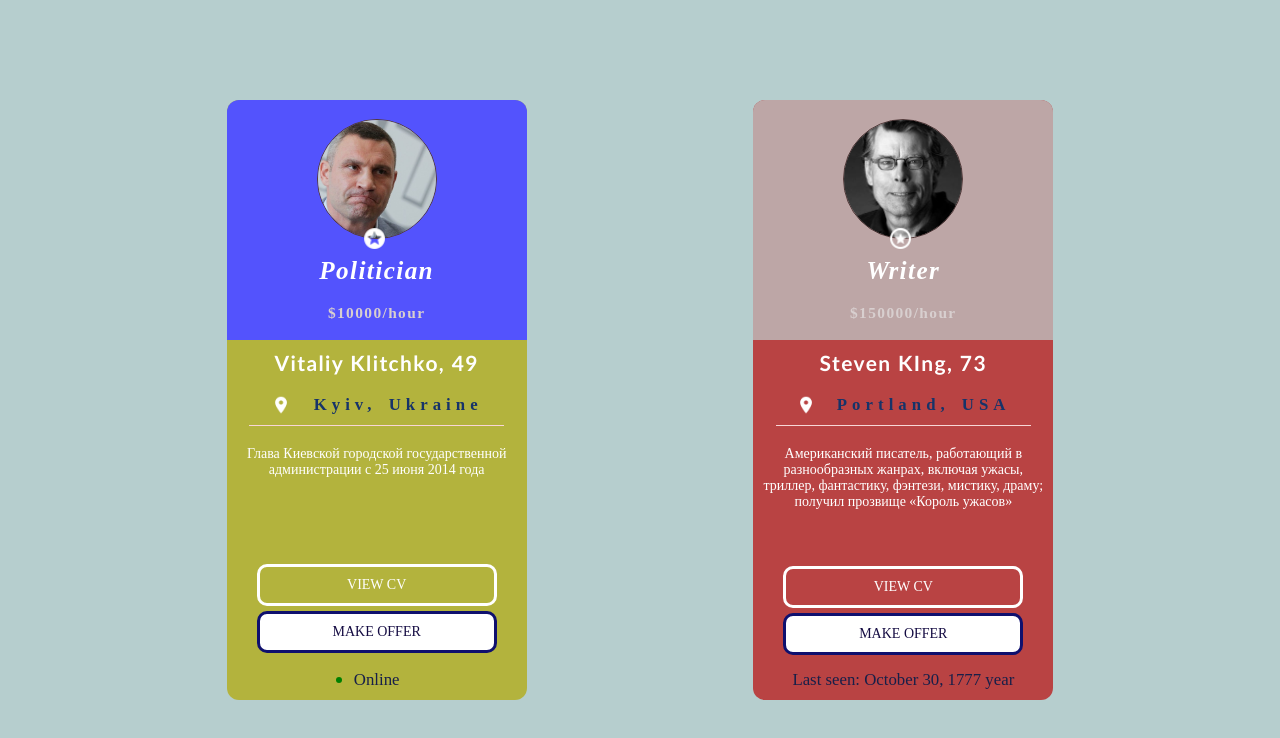
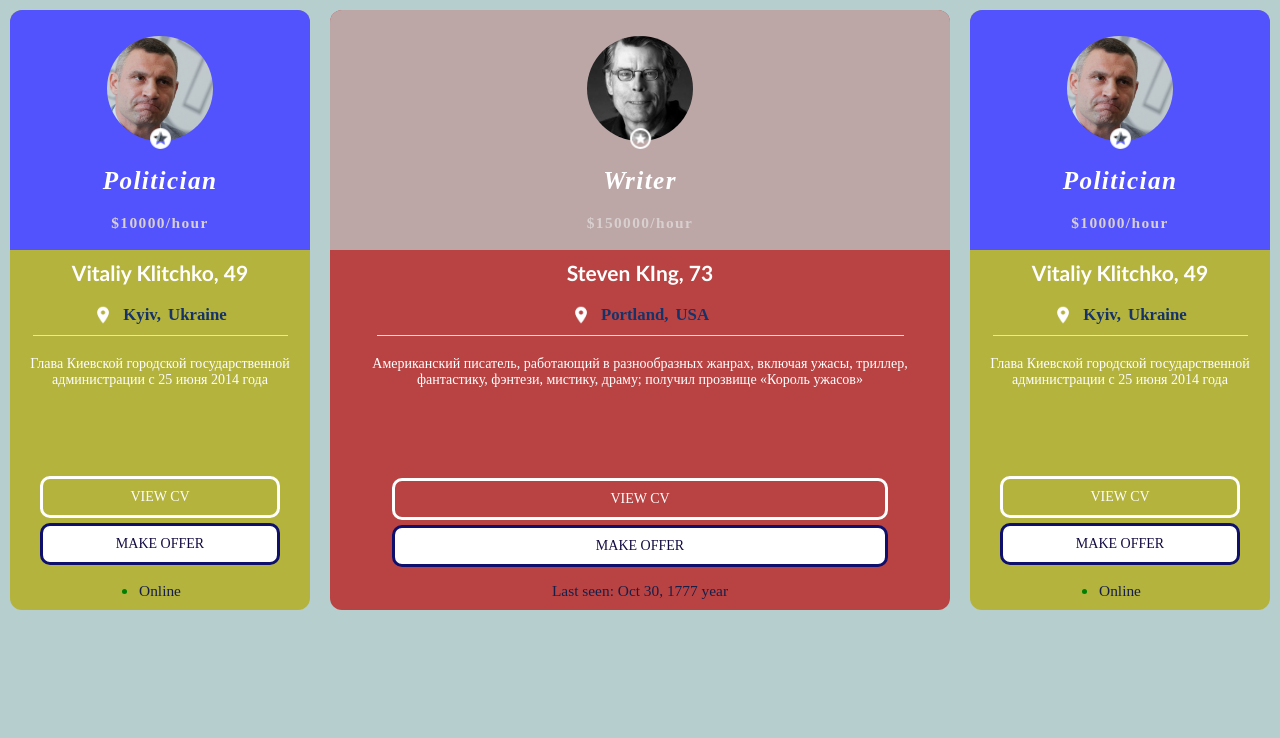
Before and after one commit to dmitriyPruss/flexcard2, a plain HTML site: page index.html in a window 1280 px wide. Drawn offline with Linux system fonts and the light colour scheme.

Commit message:
third commit

```diff
--- a/css/styles.css
+++ b/css/styles.css
@@ -6,12 +6,10 @@
 }
 
 body{
-    height: 100vh;
     background-color: rgb(182, 206, 206);
     display: flex;
     justify-content: space-evenly;
     align-items: center;
-    flex-wrap: wrap;
     align-content: space-around;
 }
 :root{
@@ -20,8 +18,8 @@
 }
 
 .cardBox{
-    margin: 10px 0;
-    width: var(--card-width);
+    margin: 10px;
+    flex: 0 2 var(--card-width);
     height: calc(var(--card-width)*2);
     background-color: rgb(179, 179, 61);
     overflow: hidden;
@@ -31,13 +29,13 @@
     flex-direction: column;
     align-items:center;
     justify-content: flex-start;
+    min-width: calc(var(--card-width)*0.7);
 }
 
 .top{
-    width:inherit;
+    width: 100%;
     height:calc(var(--card-width) * 0.8);
     background-color: rgb(83, 83, 253);
-
     display: flex;
     flex-direction: column;
     align-items: center;
@@ -53,23 +51,27 @@
     width: calc(var(--card-width) * 0.4);
     height: calc(var(--card-width) * 0.4);
     border-radius: 50%;
-    border: 1px solid rgb(83, 58, 58);
     overflow: hidden;
-
+    position: relative;
 }
 .photo>img{
     object-fit: cover;
-    width: 100%;
-    height: 100%;
+    width: 88%;
+    height: 88%;
+    border-radius: 50%;
     overflow: hidden;
+    position: absolute;
+    top: 6%;
+    left: 6%;
 }
 #star{
     width: 25px;
     height: 25px;
     position: absolute;
-    top: calc(var(--card-width) * 0.42);
-    left: calc(var(--card-width) * 0.45);
-    z-index: 2;
+    border: 0px;
+    top: 97px;
+    left:47.5px;
+    z-index: 5;
 }
 
 .top>*:last-child{
@@ -82,30 +84,31 @@
 .top+h2{
     padding:10px;
     font-family:'Trebuchet MS', 'Lucida Sans Unicode', 'Lucida Grande', 'Lucida Sans', Arial, sans-serif;
-    letter-spacing: 0.1rem;
 }
 .address{
     width: 85%;
     display:flex;
-    justify-content:space-around;
+    justify-content:center;
     align-items: center;
     border-bottom: 1px solid rgb(248, 214, 214);
     padding:10px;
   }
 .address>img{
     width: 20px;
+    margin-right: 10px;
 }
 .address>p{
     color: rgb(22, 51, 105);
     font-size:1.2rem;
-    letter-spacing: 0.3em;
     font-weight: 600;
     word-spacing: 0.2rem;
 }
 
 .cardBox>p:first-of-type{
+      height: 100px;
       margin: 20px 10px;
       text-align: center;
+      overflow-y: auto;
 }
 
 .emptyButton{
@@ -133,7 +136,9 @@
 
 .stephenMain{
     background-color: rgb(185, 67, 67);
+    flex: 1 1 var(--card-width);
 }
+
 .stephenTop{
     background-color: rgb(189, 166, 166);
 }
@@ -143,9 +148,9 @@
 }
 ul>li{
     color: green;
-    font-size: 1.4rem;
+    font-size: 1.3rem;
 }
 li>p{
     color: rgb(23, 31, 73);
-    font-size: 1.2rem;
+    font-size: 1.1rem;
 }
--- a/index.html
+++ b/index.html
@@ -63,7 +63,37 @@
         </p>
         <ul style="list-style-type: none;">
             <li>
-                <p>Last seen: October 30, 1777 year</p>
+                <p>Last seen: Oct 30, 1777 year</p>
+            </li>
+        </ul>
+    </div>
+
+    <div class="cardBox">
+        <div class="top">
+            <div class="photo">
+                <img src="./imgs/vital.jpeg" alt="">
+                <img id='star' src="./imgs/star-circle.png" alt="star">
+            </div>
+            <h2> Politician</h2>
+            <p>$10000/hour</p>
+        </div>
+        <h2>Vitaliy Klitchko, 49</h2>
+        <div class='address'>
+            <img src="./../imgs/map-marker.png" alt="map marker">
+            <p>Kyiv, Ukraine</p>
+        </div>
+        <p>
+            Глава Киевской городской государственной администрации с 25 июня 2014 года
+        </p>
+        <p class="emptyButton">
+            view cv
+        </p>
+        <p class="fullButton">
+            make offer
+        </p>
+        <ul>
+            <li>
+                <p>Online</p>
             </li>
         </ul>
     </div>
```
